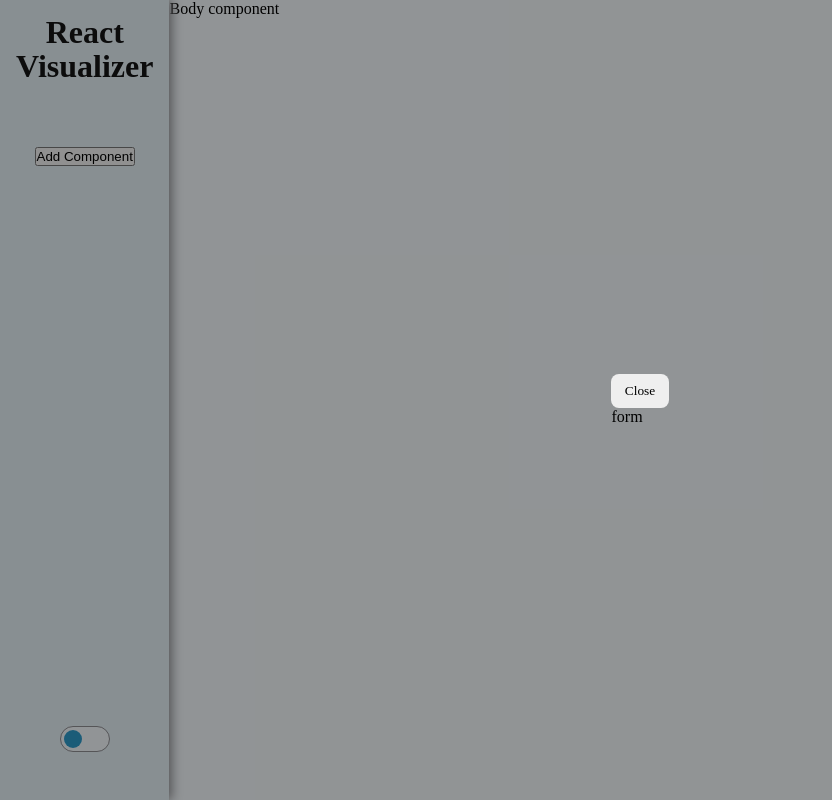
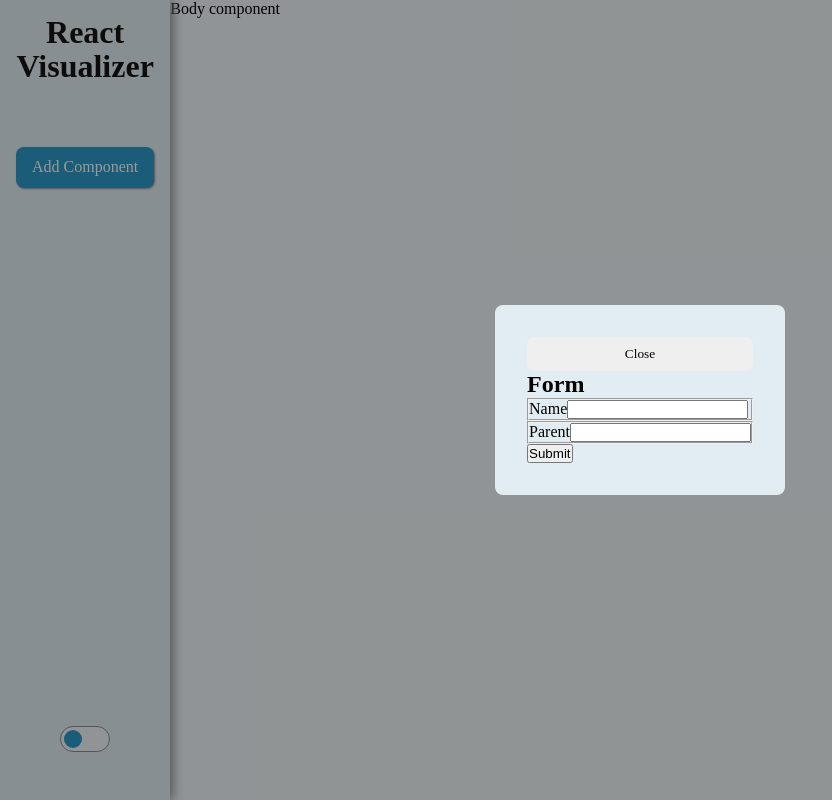
Before and after one commit to Cats-n-coffee/tree-visualizer, a React (Create React App) app: page / in a window 1280 px wide. Both pictures are taken after a click on the button "Add Component". Shown: the whole page, without its empty margins (0-832 px from the left). Built offline with nearby package versions, Linux system fonts and the light colour scheme.

Commit message:
basic formik form

```diff
--- a/package.json
+++ b/package.json
@@ -10,6 +10,7 @@
     "@types/node": "^12.0.0",
     "@types/react": "^17.0.0",
     "@types/react-dom": "^17.0.0",
+    "formik": "^2.2.9",
     "react": "^17.0.2",
     "react-dom": "^17.0.2",
     "react-scripts": "4.0.3",
--- /dev/null
+++ b/src/@types/interfaces.ts
@@ -0,0 +1,4 @@
+export interface NewComponent {
+  name: string;
+  parent: string;
+}
--- a/src/components/navbar/Navbar.tsx
+++ b/src/components/navbar/Navbar.tsx
@@ -16,7 +16,9 @@
       </h1>
       <div className="center navbar-sections">
         <section aria-label="add buttons" className="center navbar-add-buttons">
-          <button onClick={() => setShow(true)}>Add Component</button>
+          <button className="btn  navbar-btn" onClick={() => setShow(true)}>
+            Add Component
+          </button>
         </section>
         <section
           aria-label="filters"
--- a/src/components/shared/Form.tsx
+++ b/src/components/shared/Form.tsx
@@ -1,5 +1,51 @@
 import * as React from "react";
+import { Formik, Form as FormFormik, Field, FieldArray } from "formik";
+import { NewComponent } from "../../@types/interfaces";
 
-export default function Form() {
-  return <div>form</div>;
+interface FormProps {
+  handleSubmit: (newComponent: NewComponent) => void;
 }
+
+interface FormInitialValues {
+  name: string;
+  parent: string;
+}
+
+export default function Form(props: FormProps) {
+  const { handleSubmit } = props;
+  const initialValues: FormInitialValues = {
+    name: "",
+    parent: "",
+  };
+
+  return (
+    <section>
+      <h2>Form</h2>
+      <Formik
+        initialValues={initialValues}
+        validateOnBlur={true}
+        validateOnChange={false}
+        enableReinitialize={true}
+        onSubmit={(values) => {
+          handleSubmit(values);
+        }}
+      >
+        {({ values, errors }) => (
+          <FormFormik>
+            <fieldset>
+              <label htmlFor="name">Name</label>
+              <Field type="text" name="name" id="name" />
+              {errors.name && <div>{errors.name}</div>}
+            </fieldset>
+            <fieldset>
+              <label htmlFor="parent">Parent</label>
+              <Field type="text" name="parent" id="parent" />
+              {errors.name && <div>{errors.name}</div>}
+            </fieldset>
+            <button type="submit">Submit</button>
+          </FormFormik>
+        )}
+      </Formik>
+    </section>
+  );
+}
--- a/src/components/shared/FormContainer.tsx
+++ b/src/components/shared/FormContainer.tsx
@@ -1,5 +1,6 @@
 import * as React from "react";
 import Form from "./Form";
+import { NewComponent } from "../../@types/interfaces";
 
 interface FormContainerProps {
   setShow: React.Dispatch<React.SetStateAction<any>>;
@@ -8,13 +9,17 @@
 export default function FormContainer(props: FormContainerProps) {
   const { setShow } = props;
 
+  function handleSubmit(newComponent: NewComponent) {
+    console.log("submitted", newComponent);
+  }
+
   return (
     <div className="formContainer">
       <div className="formContainer__wrapper">
         <button className="btn" onClick={() => setShow(false)}>
           Close
         </button>
-        <Form />
+        <Form handleSubmit={handleSubmit} />
       </div>
     </div>
   );
--- a/src/scss/main.scss
+++ b/src/scss/main.scss
@@ -4,6 +4,7 @@
 // Shared
 @use "./shared/general";
 @use "./shared/formContainer";
+@use "./shared/form";
 
 // Navbar
 @use "./navbar/buttons/themeToggle";
--- a/src/scss/shared/_formContainer.scss
+++ b/src/scss/shared/_formContainer.scss
@@ -14,7 +14,7 @@
   background: rgba(0, 0, 0, 0.4);
   z-index: 4;
 
-  &.__wrapper {
+  &__wrapper {
     max-width: 500px;
     background: var(--form-background);
     padding: 2em;
```
Also changed, not shown: src/scss/shared/_form.scss (added), 1 other file (tests, documents, lock files or other folders).
